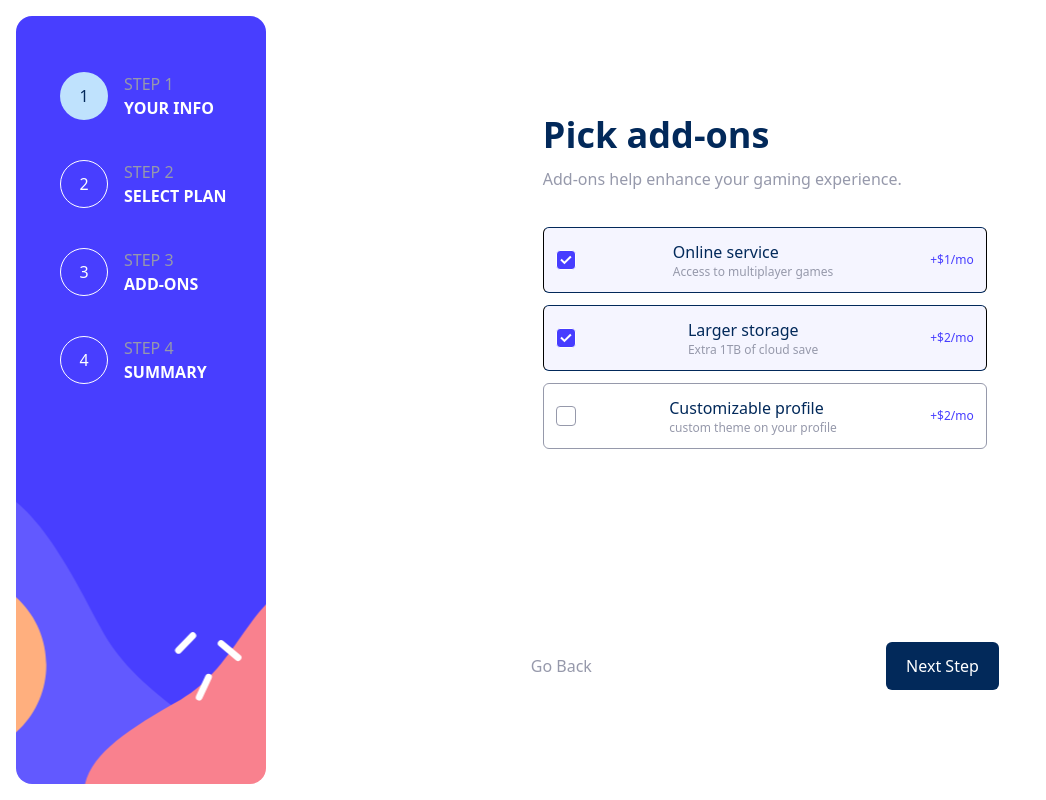
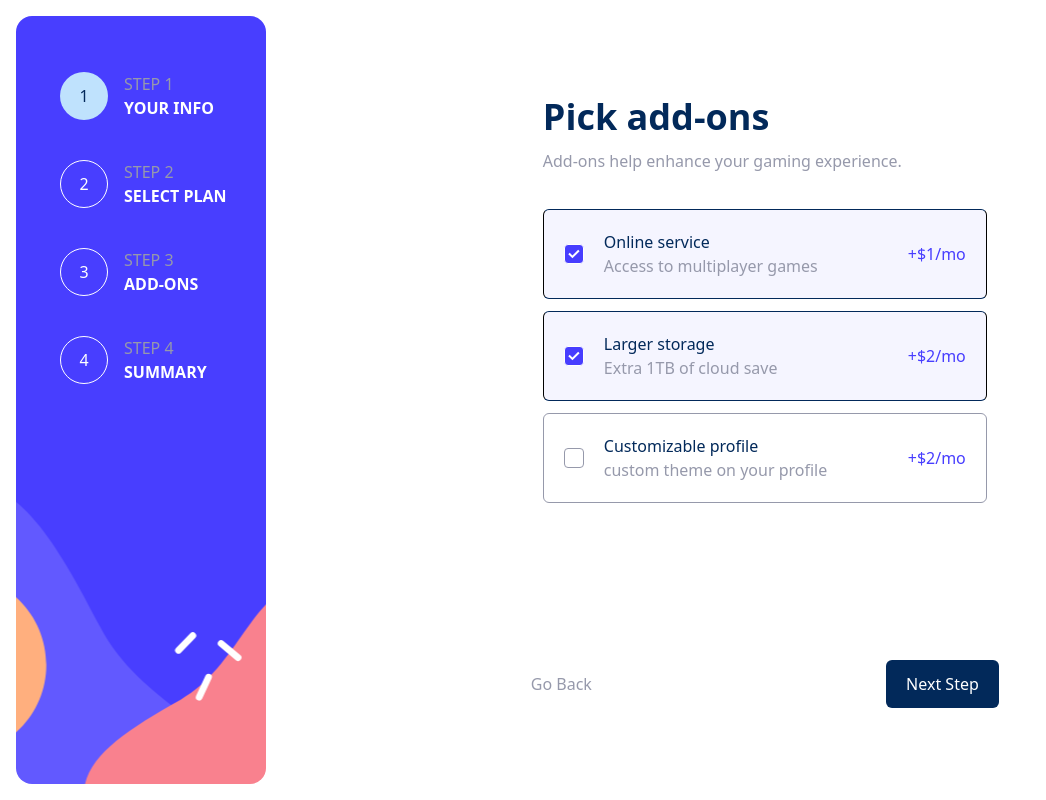
Before and after one commit to Mirtineh/multi-step-form, a React (Vite) app: page / in a window 1280 px wide. Shown: the whole page, without its empty margins (0-1046 px from the left). Built offline with nearby package versions, Linux system fonts and the light colour scheme.

Commit message:
desktop version of addons is finished

```diff
--- a/src/components/AddOnsCard.tsx
+++ b/src/components/AddOnsCard.tsx
@@ -18,7 +18,7 @@ const AddonsCard: FunctionComponent<AddonsCardProps> = ({
     <>
       <div
         className={
-          "flex justify-between items-center p-3 border rounded-md hover:cursor-pointer hover:border-marine-blue " +
+          "flex justify-between items-center gap-4 sm:gap-5 p-3 sm:p-5 border rounded-md hover:cursor-pointer hover:border-marine-blue " +
           (isChecked
             ? "bg-purplish-blue bg-opacity-5 border-y-marine-blue"
             : "border-cool-gray")
@@ -32,11 +32,15 @@ const AddonsCard: FunctionComponent<AddonsCardProps> = ({
         >
           <img src={icon} alt="" className="w-3 h-3" />
         </div>
-        <div className="flex flex-col">
+        <div className="flex flex-1 flex-col">
           <span className="text-marine-blue font-medium">{header}</span>
-          <span className="text-cool-gray text-xs">{description}</span>
+          <span className="text-cool-gray text-xs sm:text-base">
+            {description}
+          </span>
         </div>
-        <span className="text-purplish-blue text-xs">{amount}</span>
+        <span className="text-purplish-blue text-xs sm:text-base">
+          {amount}
+        </span>
       </div>
     </>
   );
```
